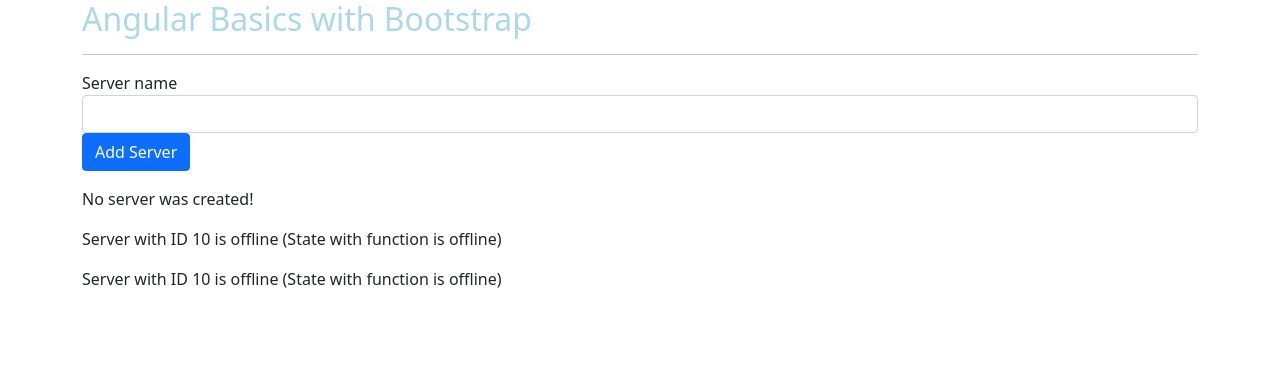
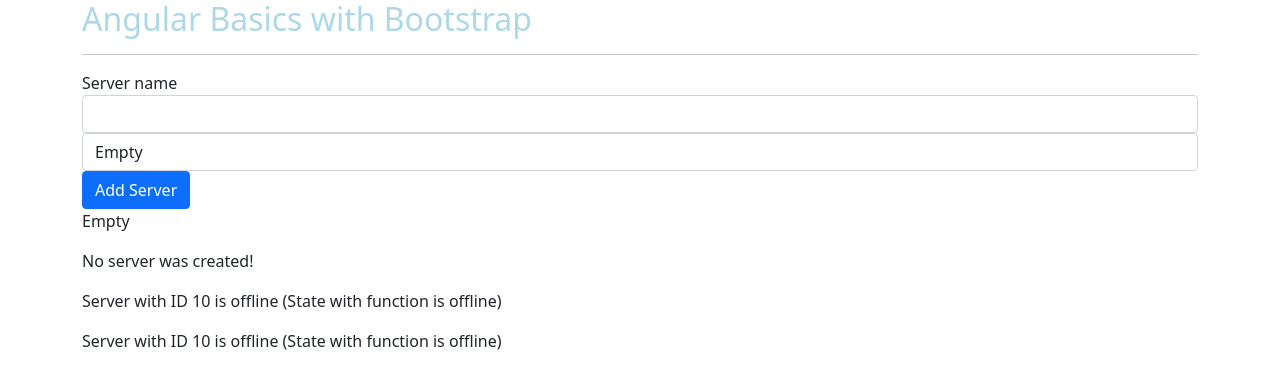
Before and after one commit to itfernandolira/angular-basics, an Angular app: page / in a window 1280 px wide. Shown: the top 388 px of the page. Built offline with nearby package versions, Linux system fonts and the light colour scheme.

Commit message:
Data binding - two-way binding

```diff
--- a/src/app/app.module.ts
+++ b/src/app/app.module.ts
@@ -1,5 +1,6 @@
 import { NgModule } from '@angular/core';
 import { BrowserModule } from '@angular/platform-browser';
+import { FormsModule } from '@angular/forms';
 
 import { AppComponent } from './app.component';
 import { ServerComponent } from './server/server.component';
@@ -12,7 +13,8 @@
     ServersComponent
   ],
   imports: [
-    BrowserModule
+    BrowserModule,
+    FormsModule
   ],
   providers: [],
   bootstrap: [AppComponent]
--- a/src/app/servers/servers.component.html
+++ b/src/app/servers/servers.component.html
@@ -1,5 +1,6 @@
 <label>Server name</label>
 <input type="text" class="form-control" (input)="onUpdateServerName($event)">
+<input type="text" class="form-control" [(ngModel)]="serverName">
 <button class="btn btn-primary" [disabled]="!allowNewServer" (click)="onCreateServer()">Add Server</button>
 <p>{{ serverName }}</p>
 <p>{{ serverCreationStatus }}</p>
--- a/src/app/servers/servers.component.ts
+++ b/src/app/servers/servers.component.ts
@@ -15,7 +15,7 @@
 
   allowNewServer = false;
   serverCreationStatus = "No server was created!";
-  serverName = '';
+  serverName = 'Empty';
 
   constructor() {
     setInterval(() => {
```
